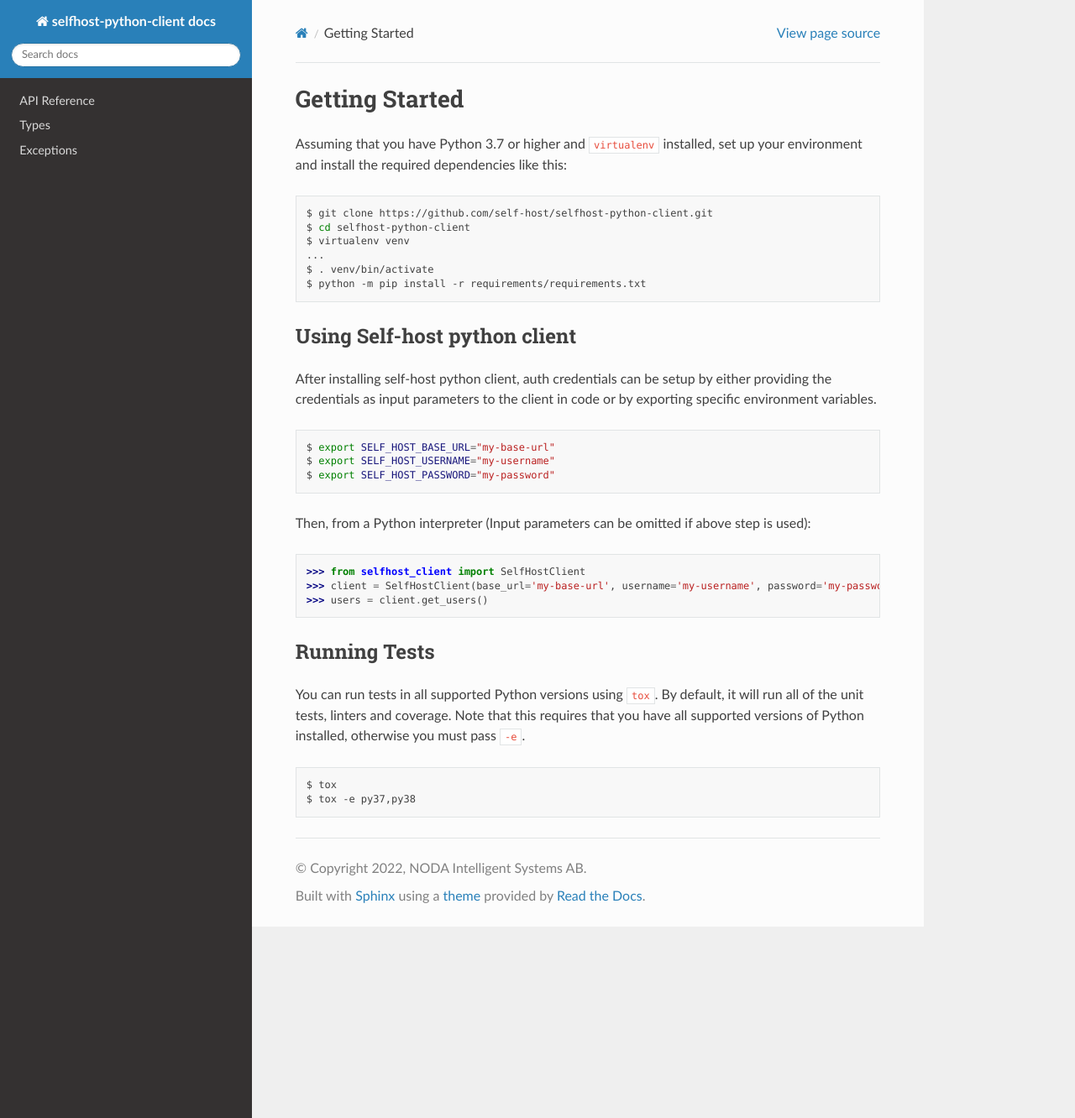
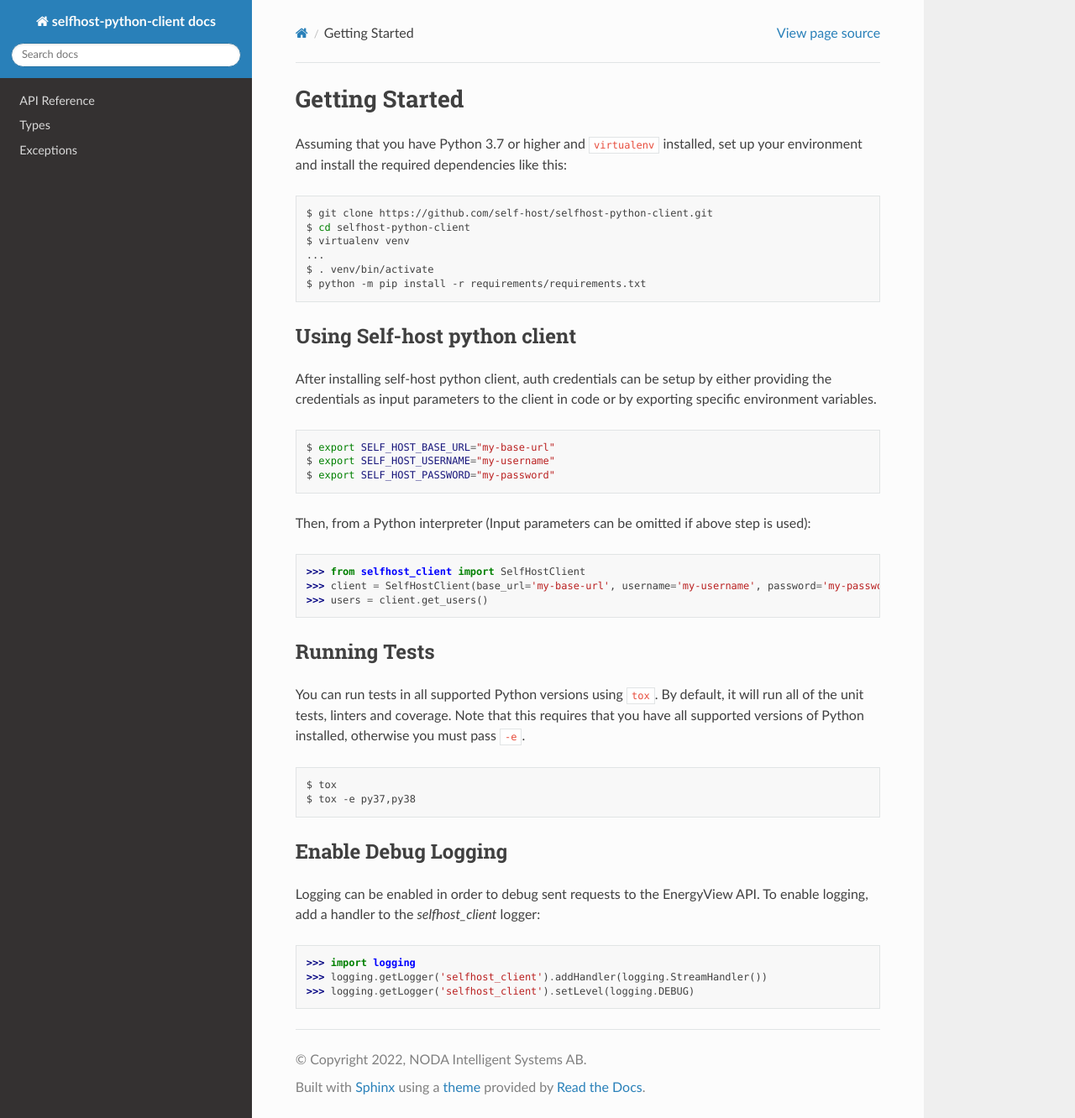
Before and after one commit to self-host/selfhost-python-client, a Sphinx documentation site: the page built from docs/guide/getting_started.rst, in a window 1280 px wide and 1332 px high. Shown: the whole window at 84% size. Built offline with Sphinx 7.4.7 and the Read the Docs theme 2.0.0, drawn with Linux system fonts in a browser that asks for light colours; pages that are not in the unit, such as notebooks, are missing from menus.

Commit message:
docs: Add section to guide about enabling debug logging

```diff
--- a/docs/guide/getting_started.rst
+++ b/docs/guide/getting_started.rst
@@ -41,3 +41,13 @@ versions of Python installed, otherwise you must pass ``-e``.
 
     $ tox
     $ tox -e py37,py38
+
+Enable Debug Logging
+~~~~~~~~~~~~~~~~~~~~
+Logging can be enabled in order to debug sent requests to the EnergyView API. To enable logging, add a handler to the `selfhost_client` logger:
+
+.. code-block:: python
+
+    >>> import logging
+    >>> logging.getLogger('selfhost_client').addHandler(logging.StreamHandler())
+    >>> logging.getLogger('selfhost_client').setLevel(logging.DEBUG)
```
